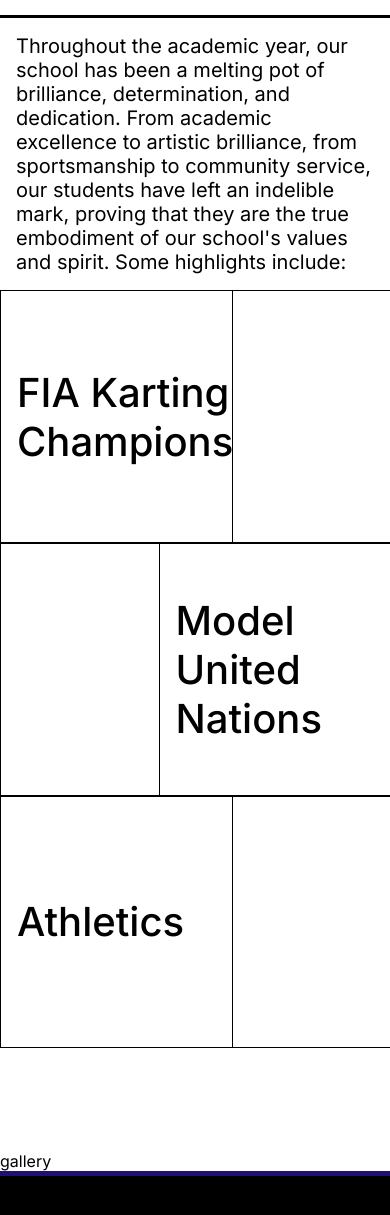
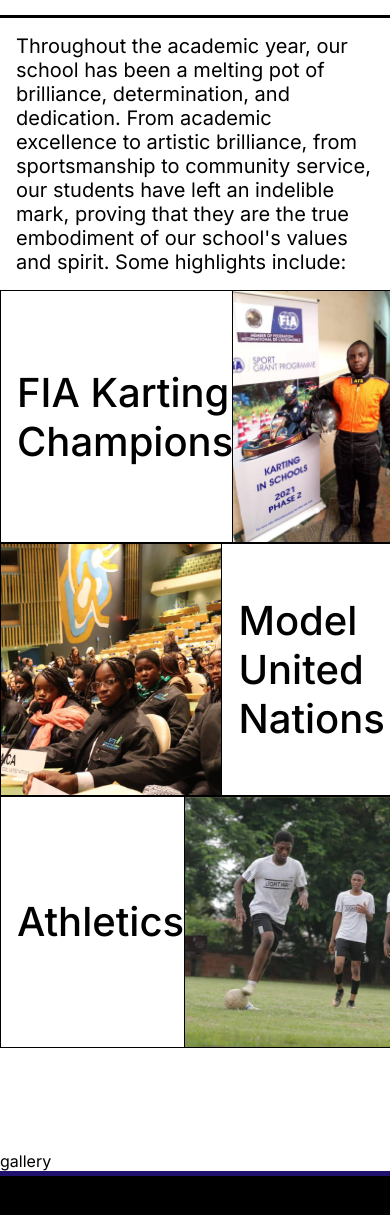
Before and after one commit to gabrielagbese/yearbook, a React (Vite) app in the folder yearbook/: page / in a window 390 px wide. Shown: the part 7770-8985 px from the top of the page. Built offline with nearby package versions, Linux system fonts and the light colour scheme.

Commit message:
external images mobile accounted for

```diff
--- a/yearbook/src/components/Mobile.jsx
+++ b/yearbook/src/components/Mobile.jsx
@@ -242,7 +242,7 @@
 
 						<div className='mobile-rec-item' >
 							<div className='mobile-rec-item-name' onClick={openKart}>FIA Karting Champions</div>
-							<div className='mobile-rec-item-img' onClick={openKart}></div>
+							<div className='mobile-rec-item-img kart-thumb' onClick={openKart} ></div>
 							<dialog className='mobile-rec-dialog' ref={kartDialogRef}>
 								<p onClick={closeKart}>kart</p>
 								a
@@ -250,14 +250,14 @@
 						</div>
 						<div className='mobile-rec-item-reverse' >
 							<div className='mobile-rec-item-name' onClick={openMun}>Model United Nations</div>
-							<div className='mobile-rec-item-img' onClick={openMun}></div>
+							<div className='mobile-rec-item-img mun-thumb' onClick={openMun}></div>
 							<dialog className='mobile-rec-dialog' ref={munDialogRef}>
 								<p onClick={closeMun}>mun</p>
 							</dialog>
 						</div>
 						<div className='mobile-rec-item' >
 							<div className='mobile-rec-item-name' onClick={openAth}>Athletics</div>
-							<div className='mobile-rec-item-img' onClick={openAth}></div>
+							<div className='mobile-rec-item-img ath-thumb' onClick={openAth}></div>
 							<dialog className='mobile-rec-dialog' ref={athDialogRef}>
 								<p onClick={closeAth}>ath</p>
 							</dialog>
--- a/yearbook/src/index.css
+++ b/yearbook/src/index.css
@@ -1531,4 +1531,28 @@
   background: url(./assets/20.jpg);
   background-size: cover;
 }
+
+.kart-thumb {
+  background: url(./assets/cart1.jpg);
+  background-size: cover;
+  background-position: center;
+  width: 80%;
+  height: 100%;
+}
+
+.mun-thumb {
+  background: url(./assets/mun3.jpg);
+  background-size: cover;
+  background-position: center;
+  width: 80%;
+  height: 100%;
+}
+
+.ath-thumb {
+  background: url(./assets/slide3.jpg);
+  background-size: cover;
+  background-position: center;
+  width: 80%;
+  height: 100%;
+}
 /*# sourceMappingURL=index.css.map */
--- a/yearbook/src/index.scss
+++ b/yearbook/src/index.scss
@@ -1401,3 +1401,27 @@
     background: url(./assets/20.jpg);
     background-size: cover;
 }
+
+.kart-thumb{
+    background: url(./assets/cart1.jpg);
+    background-size: cover;
+    background-position: center;
+    width: 80%;
+    height: 100%;
+}
+
+.mun-thumb{
+    background: url(./assets/mun3.jpg);
+    background-size: cover;
+    background-position: center;
+    width: 80%;
+    height: 100%;
+}
+
+.ath-thumb{
+    background: url(./assets/slide3.jpg);
+    background-size: cover;
+    background-position: center;
+    width: 80%;
+    height: 100%;
+}
```
Also changed, not shown: 1 other file (tests, documents, lock files or other folders).
